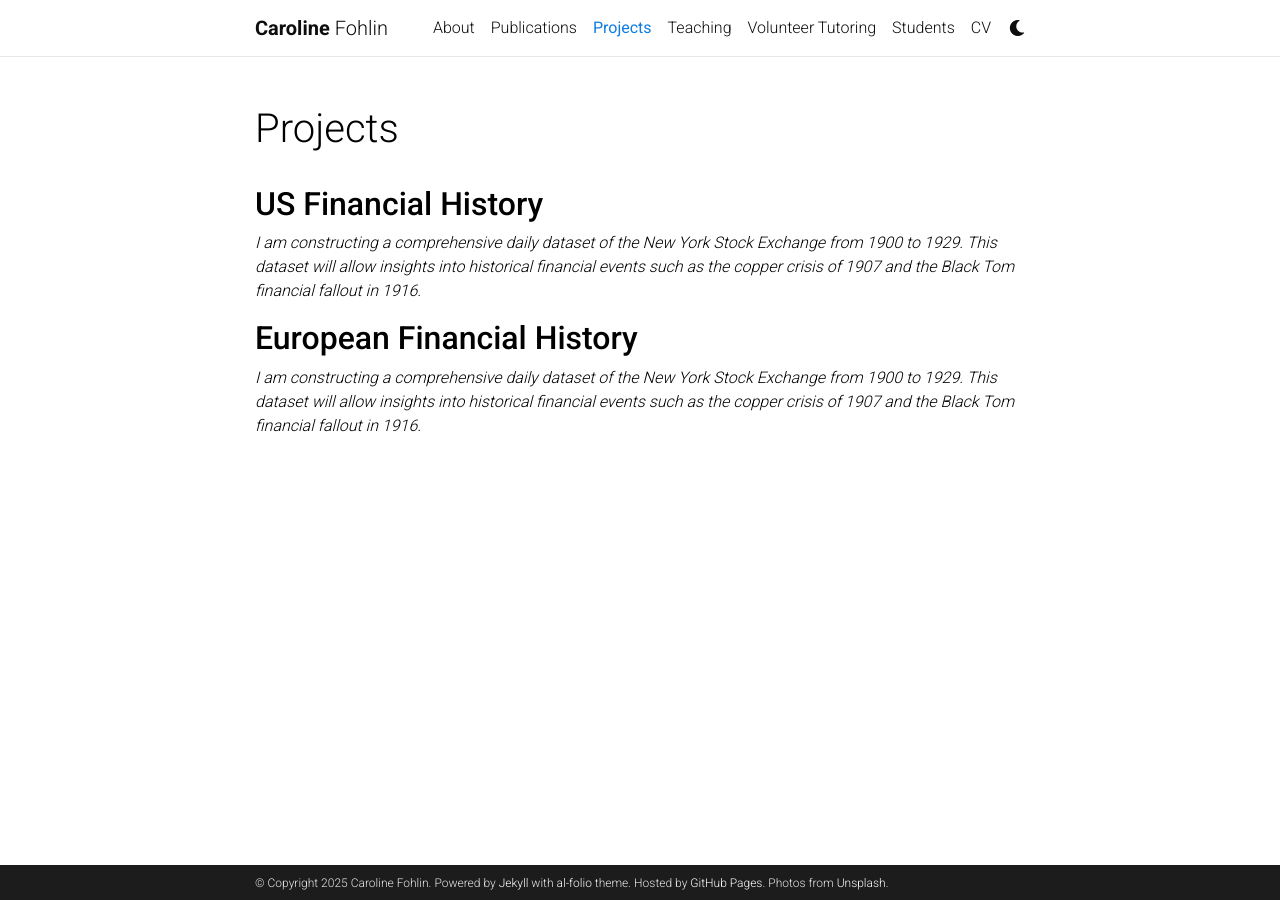
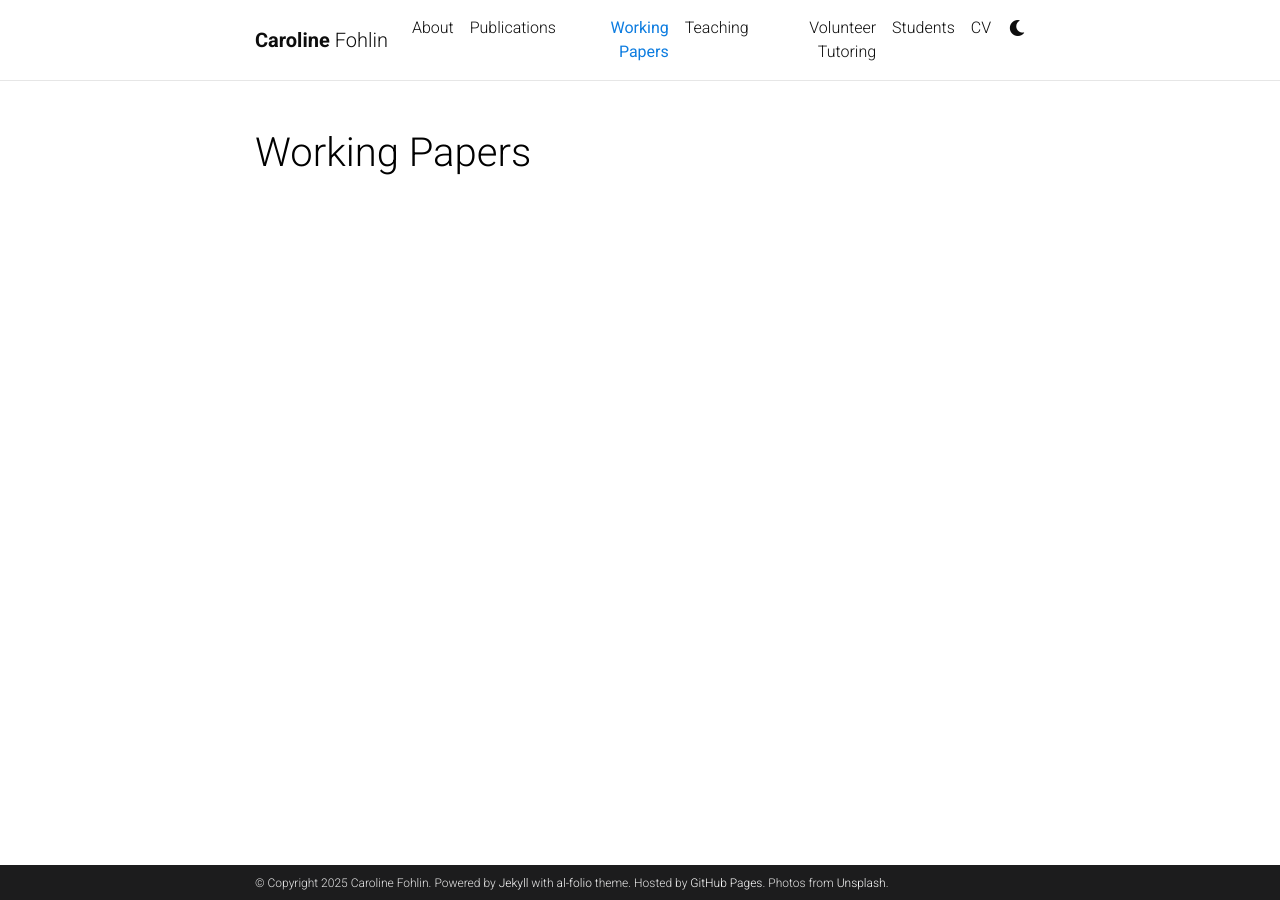
Before and after one commit to caroline-fohlin/caroline-fohlin.github.io, a Jekyll site: the page built from _pages/projects.md, in a window 1280 px wide. Built offline with Jekyll 4.4.1, drawn with Linux system fonts in a browser that asks for light colours; comment, search, counter and statistics services are not loaded; a style sheet for code colours, icons or effects is not loaded.

Commit message:
adding working papers

```diff
--- a/_pages/projects.md
+++ b/_pages/projects.md
@@ -1,15 +1,9 @@
 ---
 layout: page
-title: Projects
+title: Working Papers
 permalink: /projects/
 description:
 nav: true
 nav_order: 2
 horizontal: false
 ---
-
-## **US Financial History**
-*I am constructing a comprehensive daily dataset of the New York Stock Exchange from 1900 to 1929. This dataset will allow insights into historical financial events such as the copper crisis of 1907 and the Black Tom financial fallout in 1916.*
-
-## **European Financial History**
-*I am constructing a comprehensive daily dataset of the New York Stock Exchange from 1900 to 1929. This dataset will allow insights into historical financial events such as the copper crisis of 1907 and the Black Tom financial fallout in 1916.*
```
